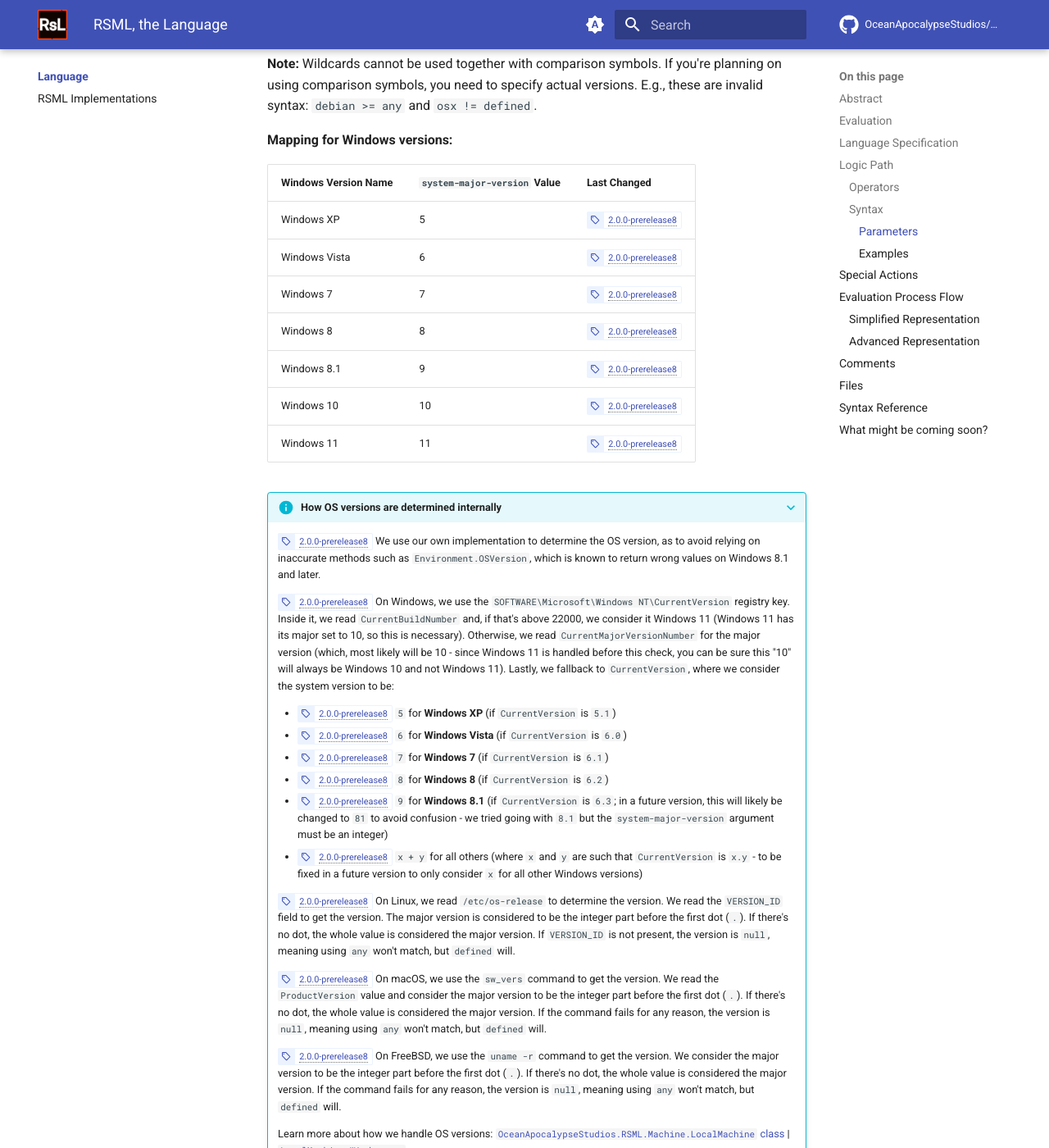
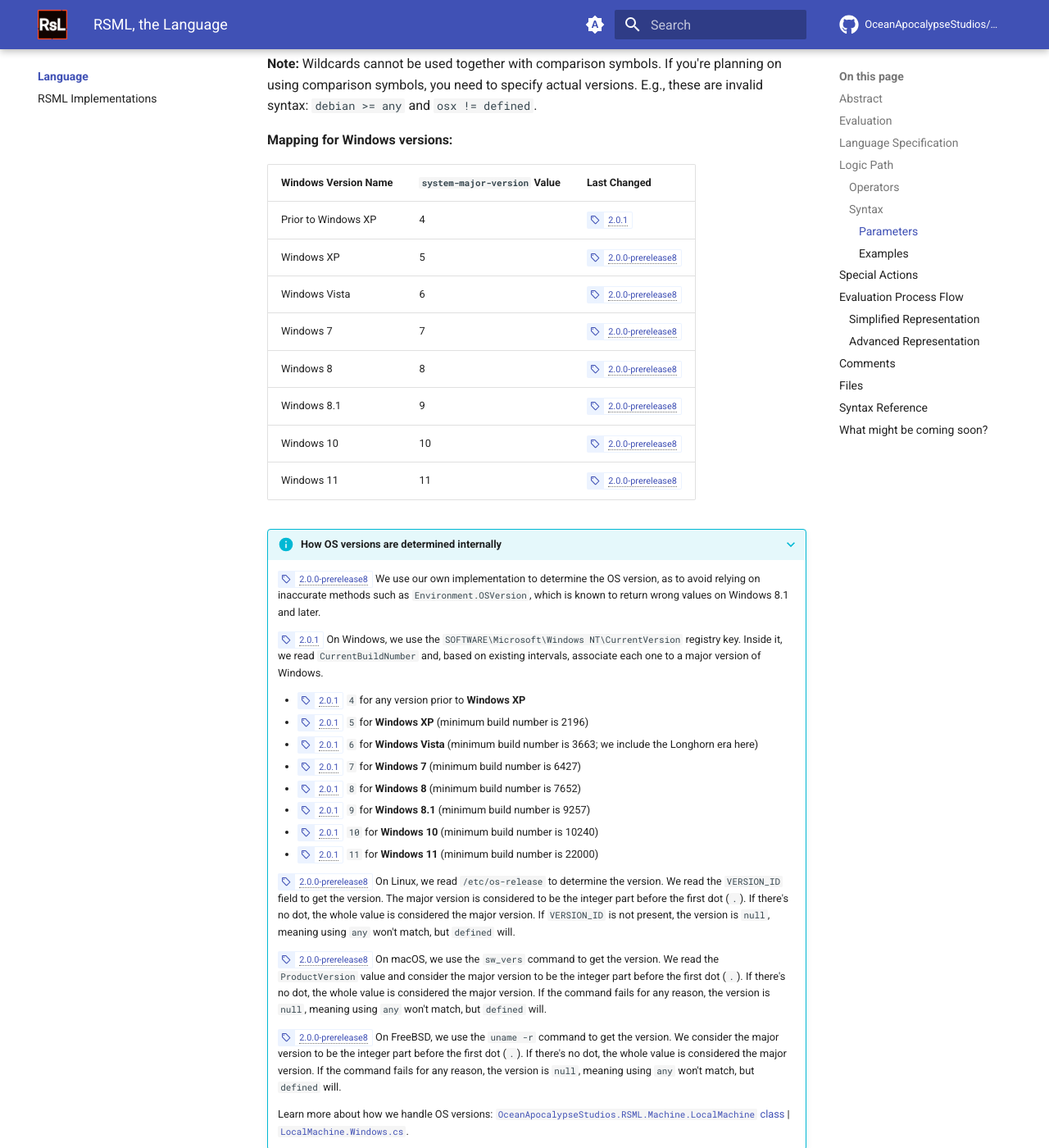
Before and after one commit to OceanApocalypseStudios/RedSeaMarkupLanguage, an MkDocs documentation site: the page built from docs/language/index.md, in a window 1280 px wide and 1400 px high, scrolled down 4052 px. Shown: the whole window at 82% size. Built offline with MkDocs 1.6.1 and Material for MkDocs 9.7.7, drawn with Linux system fonts in a browser that asks for light colours; comment, search, counter and statistics services are not loaded.

Commit message:
Push changes to the docs reflecting on OS detection algorithm - Due to recent changes to the OS version detection algorithm, new   changes to the docs will be introduced - Add v2.0.1 to the changelog (no content yet)

```diff
--- a/docs/language/index.md
+++ b/docs/language/index.md
@@ -152,6 +152,7 @@ The parameters in the syntax, although complex at first glance, are quite simple
 
     | Windows Version Name | `system-major-version` Value | Last Changed                          |
     | -------------------- | ---------------------------- | ------------------------------------- |
+    | Prior to Windows XP  | 4                            | <!-- md:version 2.0.1 -->             |
     | Windows XP           | 5                            | <!-- md:version 2.0.0-prerelease8 --> |
     | Windows Vista        | 6                            | <!-- md:version 2.0.0-prerelease8 --> |
     | Windows 7            | 7                            | <!-- md:version 2.0.0-prerelease8 --> |
@@ -163,14 +164,16 @@ The parameters in the syntax, although complex at first glance, are quite simple
     ???+ info "How OS versions are determined internally"
         <!-- md:version 2.0.0-prerelease8 --> We use our own implementation to determine the OS version, as to avoid relying on inaccurate methods such as `Environment.OSVersion`, which is known to return wrong values on Windows 8.1 and later.
 
-        <!-- md:version 2.0.0-prerelease8 --> On Windows, we use the `SOFTWARE\Microsoft\Windows NT\CurrentVersion` registry key. Inside it, we read `CurrentBuildNumber` and, if that's above 22000, we consider it Windows 11 (Windows 11 has its major set to 10, so this is necessary). Otherwise, we read `CurrentMajorVersionNumber` for the major version (which, most likely will be 10 - since Windows 11 is handled before this check, you can be sure this "10" will always be Windows 10 and not Windows 11). Lastly, we fallback to `CurrentVersion`, where we consider the system version to be:
+        <!-- md:version 2.0.1 --> On Windows, we use the `SOFTWARE\Microsoft\Windows NT\CurrentVersion` registry key. Inside it, we read `CurrentBuildNumber` and, based on existing intervals, associate each one to a major version of Windows.
 
-        - <!-- md:version 2.0.0-prerelease8 --> `5` for **Windows XP** (if `CurrentVersion` is `5.1`)
-        - <!-- md:version 2.0.0-prerelease8 --> `6` for **Windows Vista** (if `CurrentVersion` is `6.0`)
-        - <!-- md:version 2.0.0-prerelease8 --> `7` for **Windows 7** (if `CurrentVersion` is `6.1`)
-        - <!-- md:version 2.0.0-prerelease8 --> `8` for **Windows 8** (if `CurrentVersion` is `6.2`)
-        - <!-- md:version 2.0.0-prerelease8 --> `9` for **Windows 8.1** (if `CurrentVersion` is `6.3`; in a future version, this will likely be changed to `81` to avoid confusion - we tried going with `8.1` but the `system-major-version` argument must be an integer)
-        - <!-- md:version 2.0.0-prerelease8 --> `x + y` for all others (where `x` and `y` are such that `CurrentVersion` is `x.y` - to be fixed in a future version to only consider `x` for all other Windows versions)
+        - <!-- md:version 2.0.1 --> `4` for any version prior to **Windows XP**
+        - <!-- md:version 2.0.1 --> `5` for **Windows XP** (minimum build number is 2196)
+        - <!-- md:version 2.0.1 --> `6` for **Windows Vista** (minimum build number is 3663; we include the Longhorn era here)
+        - <!-- md:version 2.0.1 --> `7` for **Windows 7** (minimum build number is 6427)
+        - <!-- md:version 2.0.1 --> `8` for **Windows 8** (minimum build number is 7652)
+        - <!-- md:version 2.0.1 --> `9` for **Windows 8.1** (minimum build number is 9257)
+        - <!-- md:version 2.0.1 --> `10` for **Windows 10** (minimum build number is 10240)
+        - <!-- md:version 2.0.1 --> `11` for **Windows 11** (minimum build number is 22000)
 
         <!-- md:version 2.0.0-prerelease8 --> On Linux, we read `/etc/os-release` to determine the version. We read the `VERSION_ID` field to get the version. The major version is considered to be the integer part before the first dot (`.`). If there's no dot, the whole value is considered the major version. If `VERSION_ID` is not present, the version is `null`, meaning using `any` won't match, but `defined` will.
 
```
Also changed, not shown: docs/changelog.md (+7 -0 lines).
